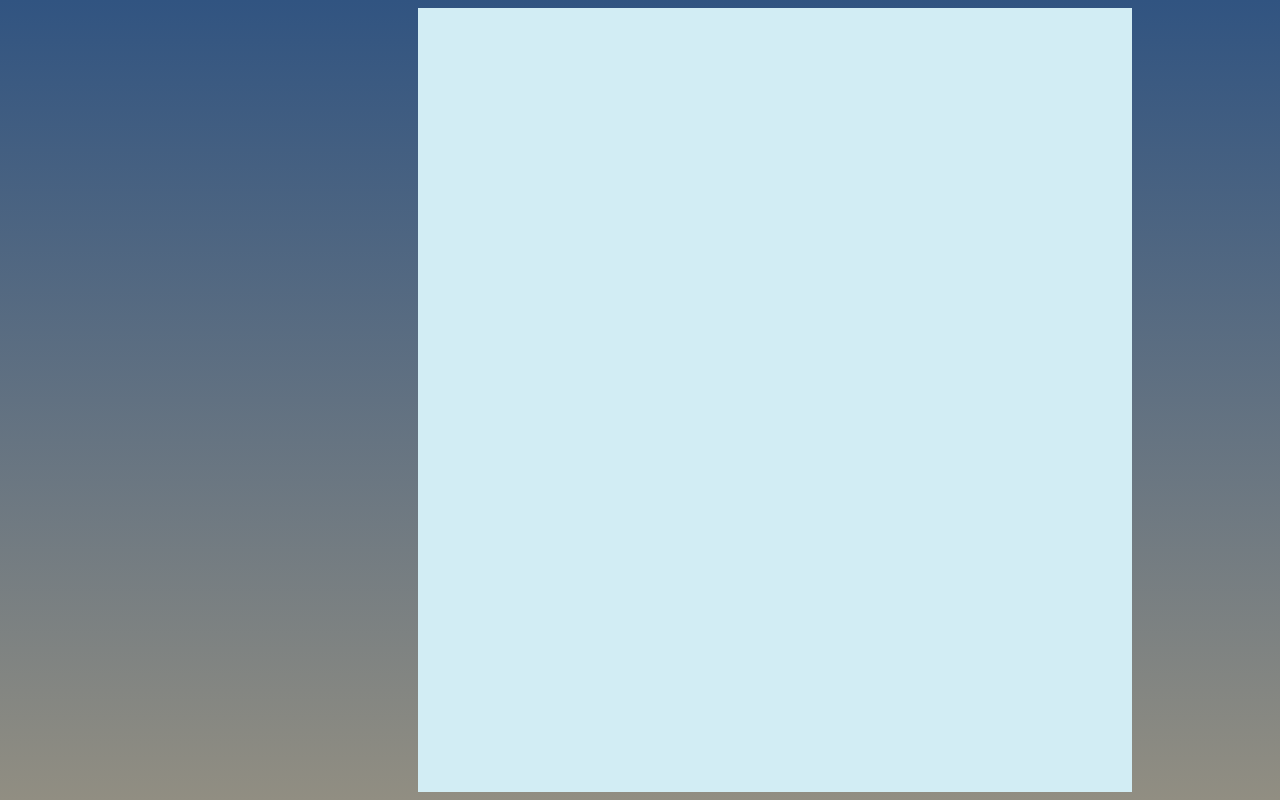
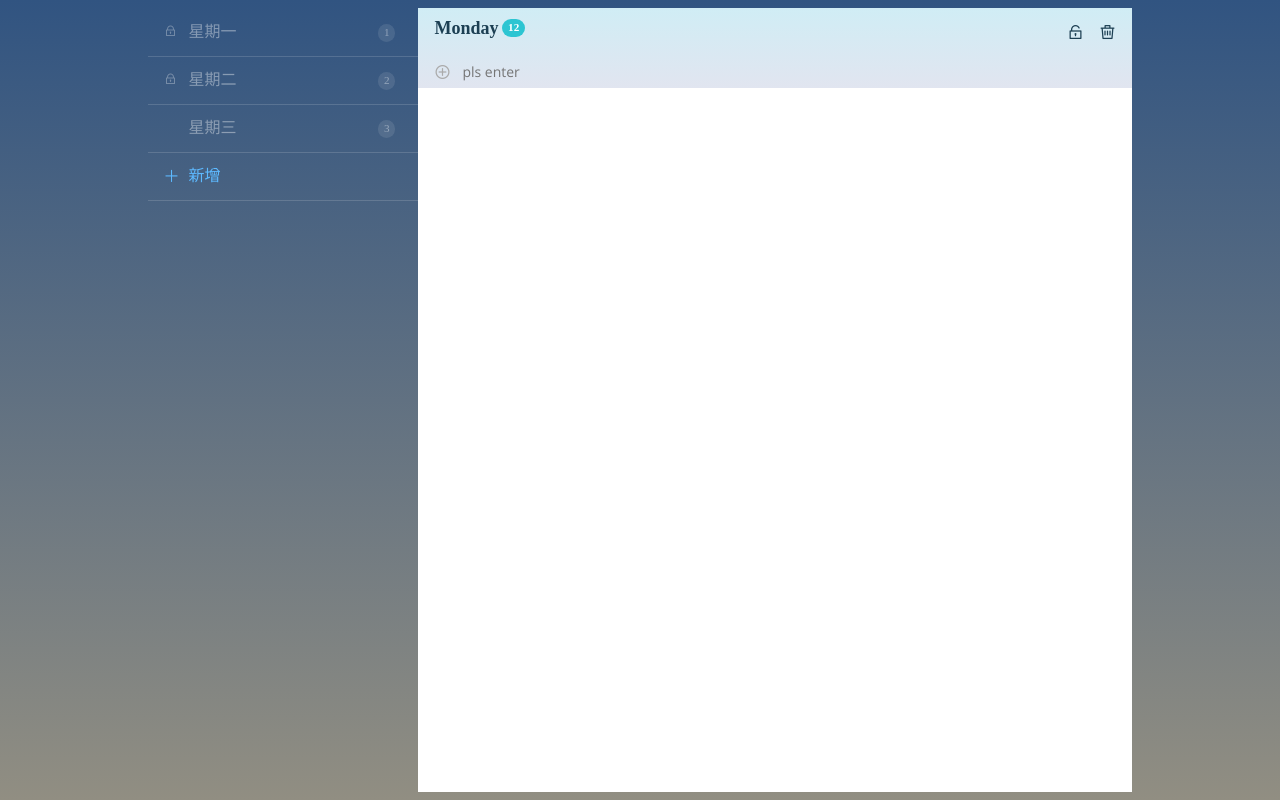
Before and after one commit to Zihengheng/my-todos, a Vue app: page / in a window 1280 px wide. Built offline with nearby package versions, Linux system fonts and the light colour scheme.

Commit message:
add list item view, menu view,configure new components in layouts

```diff
--- a/src/components/layouts.vue
+++ b/src/components/layouts.vue
@@ -1,13 +1,24 @@
 <template>
-  <section class="container" > <!--最外层容器-->
-    <section class="menu"> <!--左边的容器-->
+  <section class="container" >
+    <section class="menu">
+    <!-- 组件menus -->
+    <menus></menus>
     </section>
-    <section class="content-container"><!--右边的容器-->
+    <section class="content-container">
+        <!-- todo part -->
+        <todo></todo>
     </section>
   </section>
 </template>
 <script>
-  export  default {};
+  import menus from './menus'; //导入组件
+  import todo from './todo'; //import todo
+  export  default {
+      components:{
+          menus,
+          todo
+      }
+  };
 </script>
 <style lang="less">
 @import '../common/style/layouts.less';
--- a/src/components/menus.vue
+++ b/src/components/menus.vue
@@ -1,19 +1,31 @@
 <template>
   <div class="list-todos">  <!--菜单容器-->
-      <a class="list-todo activeListClass list" > <!--单个菜单容器-->
-        <span class="icon-lock" ></span>  <!--锁的图标-->
-        <span class="count-list">1</span><!--数字-->
-        星期一 <!--菜单内容-->
-      </a>
+      <a class="list-todo activeListClass list"
+      v-for="item in items"> <!--单个菜单容器-->
+        <span class="icon-lock" v-show="item.locked"></span>
+        <!--锁的图标-->
+        <span class="count-list" v-show="item.count">
+            {{item.count}}</span><!--数字-->
+        {{item.title}} <!--菜单内容-->
+      </a><!--单个菜单容器-->
     <a class=" link-list-new" > <!--新增菜单-->
       <span class="icon-plus">
       </span>
       新增
     </a>
-  </div>
+  </div><!--菜单容器-->
 </template>
 <script>
-  export default {};
+  export default {
+      data(){
+          return {
+              items:[{ title: '星期一', count: 1, locked: true },
+               //菜单的模拟数据
+                { title: '星期二', count: 2, locked: true },
+                 {title: '星期三', count: 3, locked: false}]
+          };
+      }
+  };
 </script>
 <style lang="less">
 @import '../common/style/menu.less';
--- a/src/components/todo.vue
+++ b/src/components/todo.vue
@@ -0,0 +1,74 @@
+<template>
+  <div class="container page lists-show">
+      <nav><!-- nav-bar -->
+      <div class="nav-group">
+          <a class="nav-item">
+              <span class="icon-list-unordered"></span>
+          </a>
+      </div>
+      <h1 class="title-page">
+          <span class="title-wrapper">{{todo.title}}</span>
+          <!-- title -->
+          <span class="count-list">{{todo.count}}</span>
+          <!-- count -->
+      </h1>
+      <div class="nav-group right">
+          <div class="options-web">
+              <a class="nav-item"><!-- lock icon -->
+              <span class="icon-lock" v-if="todo.locked"></span>
+              <span class="icon-unlock" v-else></span>
+              </a>
+              <a class="nav-item"><!-- delete icon -->
+              <span class="icon-trash"></span>
+              </a>
+          </div>
+      </div>
+
+      <!-- insert part -->
+      <div class="form todo-new input-symbol">
+          <!-- insert col for new todo -->
+          <input type="text" v-model="text" placeholder="pls enter"
+          @keyup.enter="onAdd" :disabled="todo.locked">
+          <span class="icon-add"></span>
+      </div>
+      </nav>
+      <!-- end of the navbar -->
+      <!-- start of the content part -->
+      <div class="content-scrollable list-items">
+      </div>
+  </div>
+</template>
+
+<script>
+export default {
+    data(){
+        return{
+            todo:{
+                title:'Monday',
+                count:12,
+                locked:false
+            },
+            items:[
+                {checked:false,text:'new day yeah',isDelete:false},
+                {checked:false,text:'new day yeah',isDelete:false},
+                {checked:false,text:'new day yeah',isDelete:false},
+            ],
+            text:'' //new
+        };
+    },
+    methods:{
+        onAdd(){
+            this.items.push({
+        checked: false, text: this.text, isDelete: false
+      });
+      this.text = ''; //default value
+        }
+    },
+}
+</script>
+
+<style lang="less">
+@import '../common/style/nav.less';
+@import '../common/style/form.less';
+@import '../common/style/todo.less';
+</style>
```
